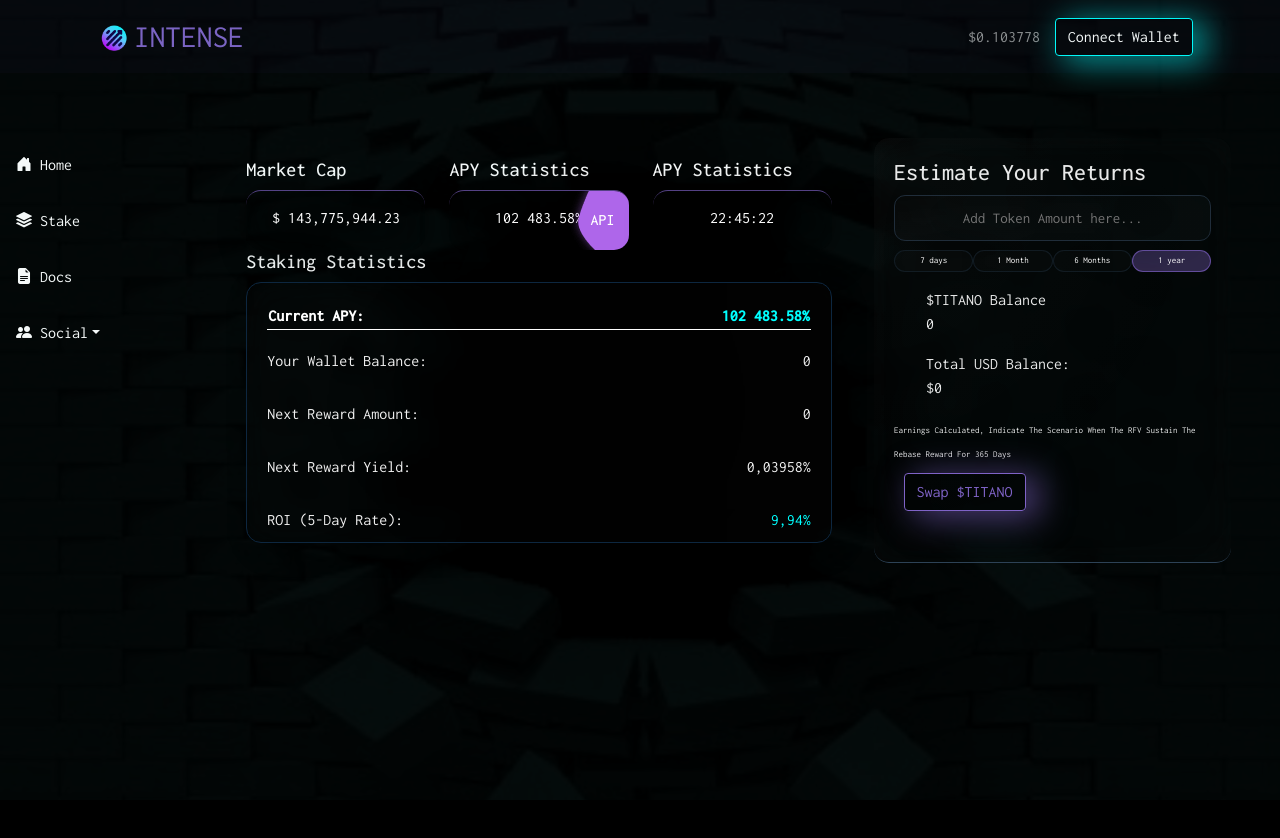
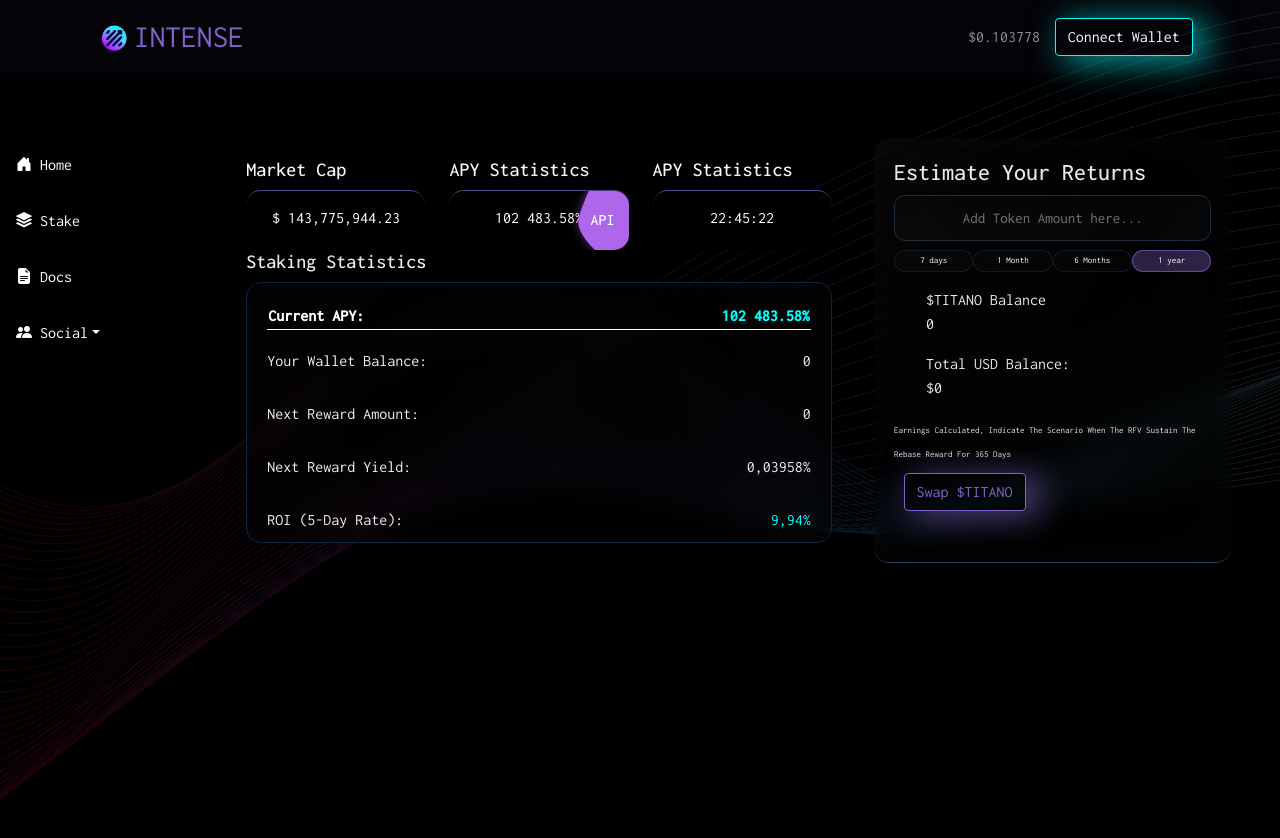
Before and after one commit to LovelyFox-code/intense, a plain HTML site: page finance.html in a window 1280 px wide. Drawn offline with nearby package versions, Linux system fonts and the light colour scheme.

Commit message:
change finance page bg image

```diff
--- a/finance.html
+++ b/finance.html
@@ -23,6 +23,7 @@
 </head>
 
 <body>
+    <div class="elementor overlay"></div>
     <div class="body finance">
         <div id="navbar" class="container">
             <nav class="navbar navbar-expand-lg navbar-dark ">
@@ -92,8 +93,9 @@
                     </ul>
                 </li>
             </div>
+
             <div class="main">
-                <div class="elementor bricks-with-hole"></div>
+
                 <div class="row justify-content-evenly">
                     <div class=" col-md-7 content">
                         <div class="row justify-content-around">
--- a/resourses/css/finance.css
+++ b/resourses/css/finance.css
@@ -239,7 +239,7 @@
   margin: auto;
   background-position: center;
   background-repeat: no-repeat;
-  background-size: cover;
+  background-size: contain;
   opacity: 0.05;
   transition: background 0.3s, border-radius 0.3s, opacity 0.3s;
 }
```
